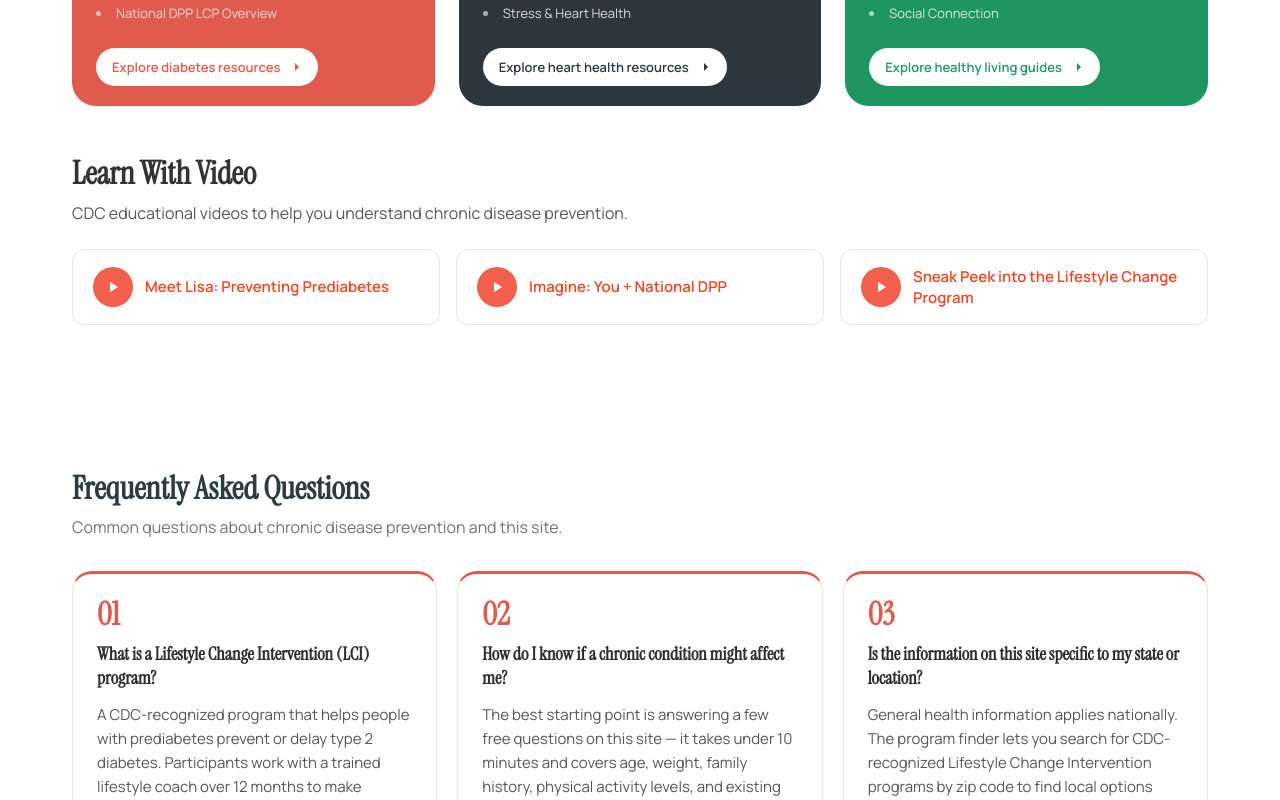
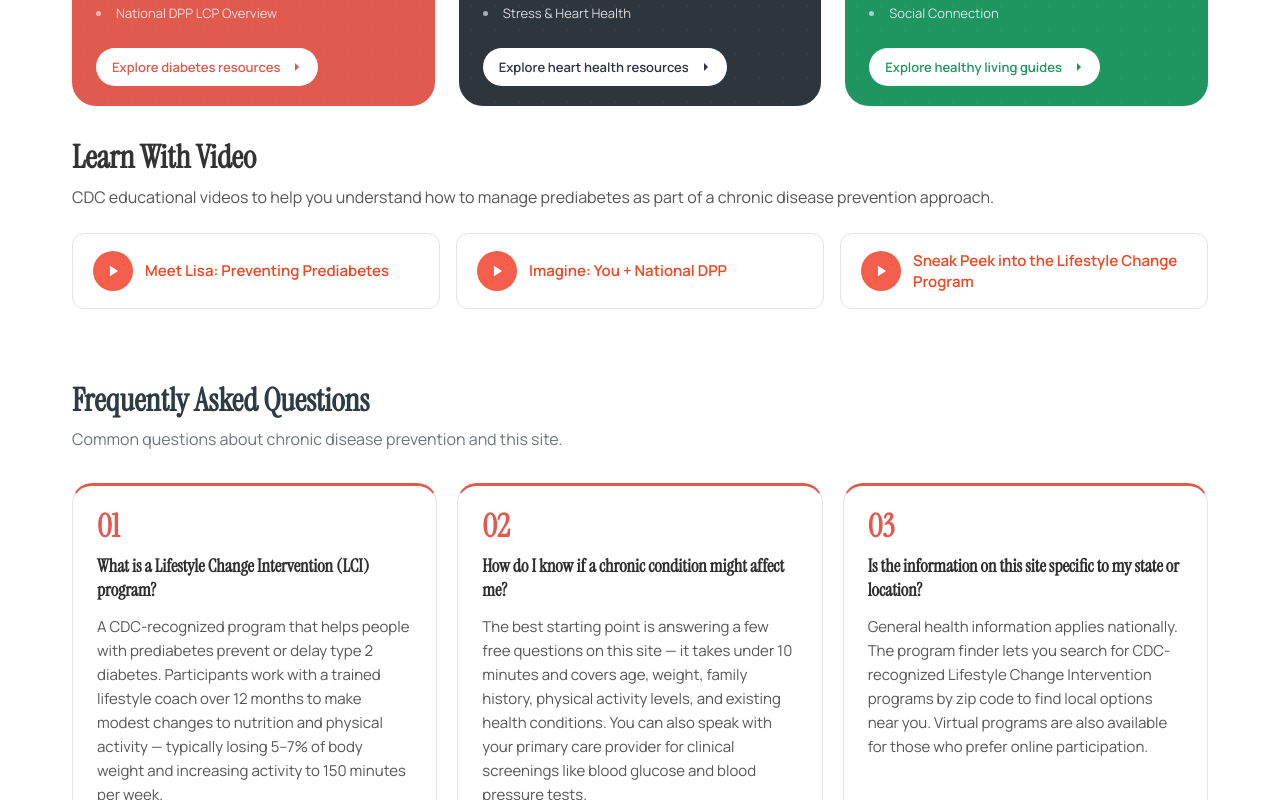
Before and after one commit to emilycryan/DDT-NDS, a React (Vite) app: page /learn in a window 1280 px wide. Shown: the part 800-1600 px from the top of the page. Built offline with nearby package versions, Linux system fonts and the light colour scheme.

Commit message:
Updated intro on Learn more page

```diff
--- a/src/App.jsx
+++ b/src/App.jsx
@@ -155,7 +155,7 @@ function App() {
       <Route path="/learn" element={
         <main style={{ minHeight: '80vh' }}>
           <Learn onNavigate={navigateTo} />
-          <section style={{ backgroundColor: 'var(--bg-content)', padding: isMobile ? '3rem 1rem' : '4rem 2rem' }}>
+          <section style={{ backgroundColor: 'var(--bg-content)', padding: isMobile ? '1.25rem 1rem 2.5rem' : '1.5rem 2rem 3rem' }}>
             <FAQs />
           </section>
         </main>
--- a/src/components/FAQs.jsx
+++ b/src/components/FAQs.jsx
@@ -25,7 +25,7 @@ const FAQs = () => {
   }, []);
 
   return (
-    <div style={{ maxWidth: 1200, margin: '0 auto', padding: isMobile ? '2rem 1rem' : '2rem 2rem' }}>
+    <div style={{ maxWidth: 1200, margin: '0 auto', padding: isMobile ? '0 1rem 1.5rem' : '0 2rem 2rem' }}>
       <h2
         style={{
           fontSize: isMobile ? '1.75rem' : '2rem',
--- a/src/components/Learn.jsx
+++ b/src/components/Learn.jsx
@@ -331,7 +331,7 @@ const Learn = ({ onNavigate }) => {
         </section>
 
         {/* Learn With Video Section */}
-        <section style={{ marginTop: '3rem' }}>
+        <section style={{ marginTop: '2rem', marginBottom: 0, paddingBottom: 0 }}>
           <h2
             style={{
               fontSize: isMobile ? '1.75rem' : '2rem',
@@ -352,7 +352,7 @@ const Learn = ({ onNavigate }) => {
               margin: '0 0 1.5rem 0',
             }}
           >
-            CDC educational videos to help you understand chronic disease prevention.
+            CDC educational videos to help you understand how to manage prediabetes as part of a chronic disease prevention approach.
           </p>
           <div
             style={{
```
